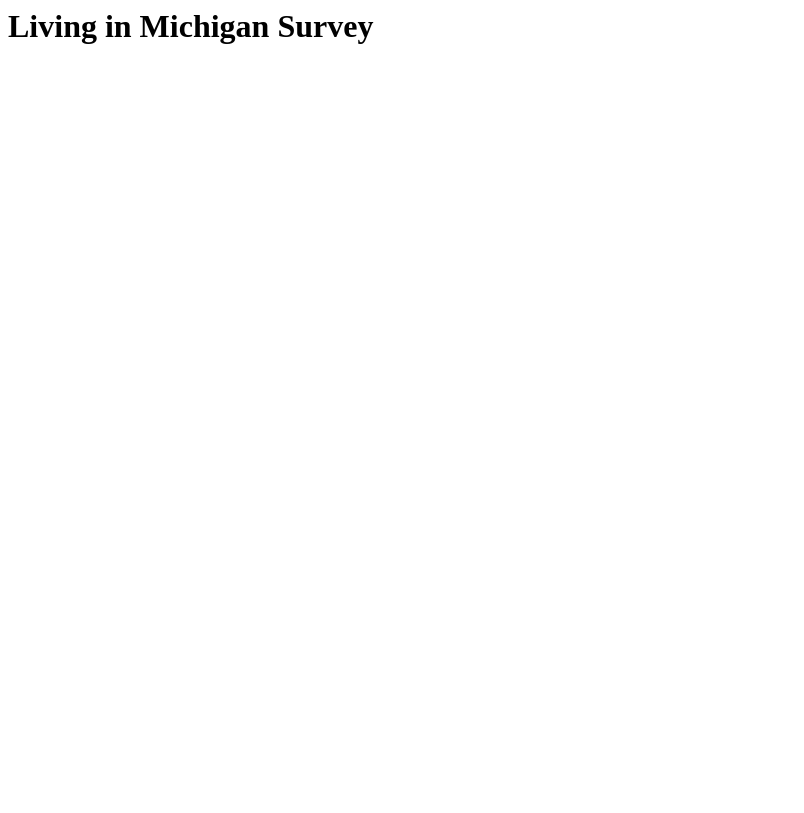
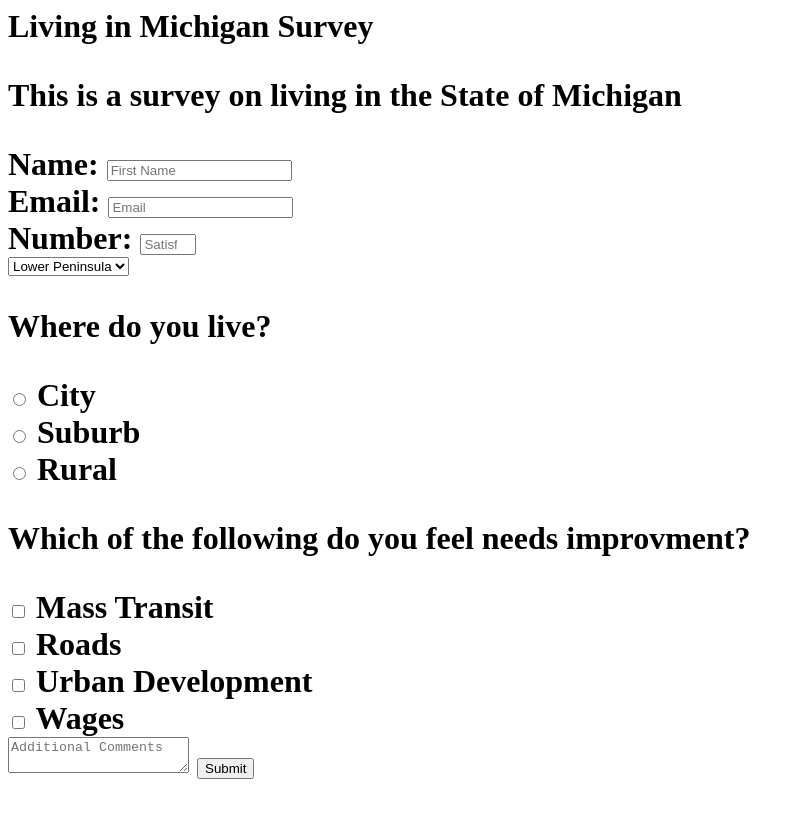
Before and after one commit to northernOak/survey_form, a plain HTML site: page index.html in a window 1280 px wide. Shown: the whole page, without its empty margins (0-804 px from the left). Drawn offline with Linux system fonts and the light colour scheme.

Commit message:
Initiate Survery Project

```diff
--- a/index.html
+++ b/index.html
@@ -1,8 +1,49 @@
-<html>
+<html lang="en">
 
-<h1 id="title">Living in Michigan Survey<h1>
+  <head>
+  </head>
+
+  <body>
+      <h1 id="title">Living in Michigan Survey<h1>
+      <p id="description">This is a survey on living in the State of Michigan</p>
+      <form id="survey-form">
+        <label id="name-label">Name:</label>
+        <input type="text" name="name" id="name" required placeholder="First Name"></input><br>
+        <label id="email-label">Email:</label>
+        <input type="email" name="name" id="email" required placeholder="Email"></input><br>
+        <label id="number-label">Number:</label>
+        <input type="number" name="name" id="number" min="0" max="10" required placeholder="Satisfaction Level" ></input><br>
+
+      <select name="peninsula" id="dropdown">
+        <option value="lower-peninsula">Lower Peninsula</option>
+        <option value="upper-peninsula">Upper Peninsula</option>
+      </select>
+
+        <br>
+        <p> Where do you live?</p>
+        <input type="radio" id="city" name="area" value="city">
+        <label for="city">City</label><br>
+        <input type="radio" id="suburb" name="area" value="suburb">
+        <label for="suburb">Suburb</label><br>
+        <input type="radio" id="rural" name="area" value="rural">
+        <label for="rural">Rural</label>
+        <br>
+
+        <p> Which of the following do you feel needs improvment?</p>
+        <input type="checkbox" id="transit" name="improvements" value="transit">
+        <label for="transit"> Mass Transit</label><br>
+        <input type="checkbox" id="roads" name="improvements" value="roads">
+        <label for="roads">Roads</label><br>
+        <input type="checkbox" id="urban" name="improvements" value="urban">
+        <label for="urban">Urban Development</label><br>
+        <input type="checkbox" id="wages" name="improvements" value="wages">
+        <label for="wages">Wages</label><br>
 
 
-
+        <textarea placeholder="Additional Comments"></textarea>
+        <input type="submit" id="submit">
+      </form>
+      <script type="text/javascript" src="https://cdn.freecodecamp.org/testable-projects-fcc/v1/bundle.js"></script>
+   </body>
 
 </html>
```
Also changed, not shown: 1 other file.
